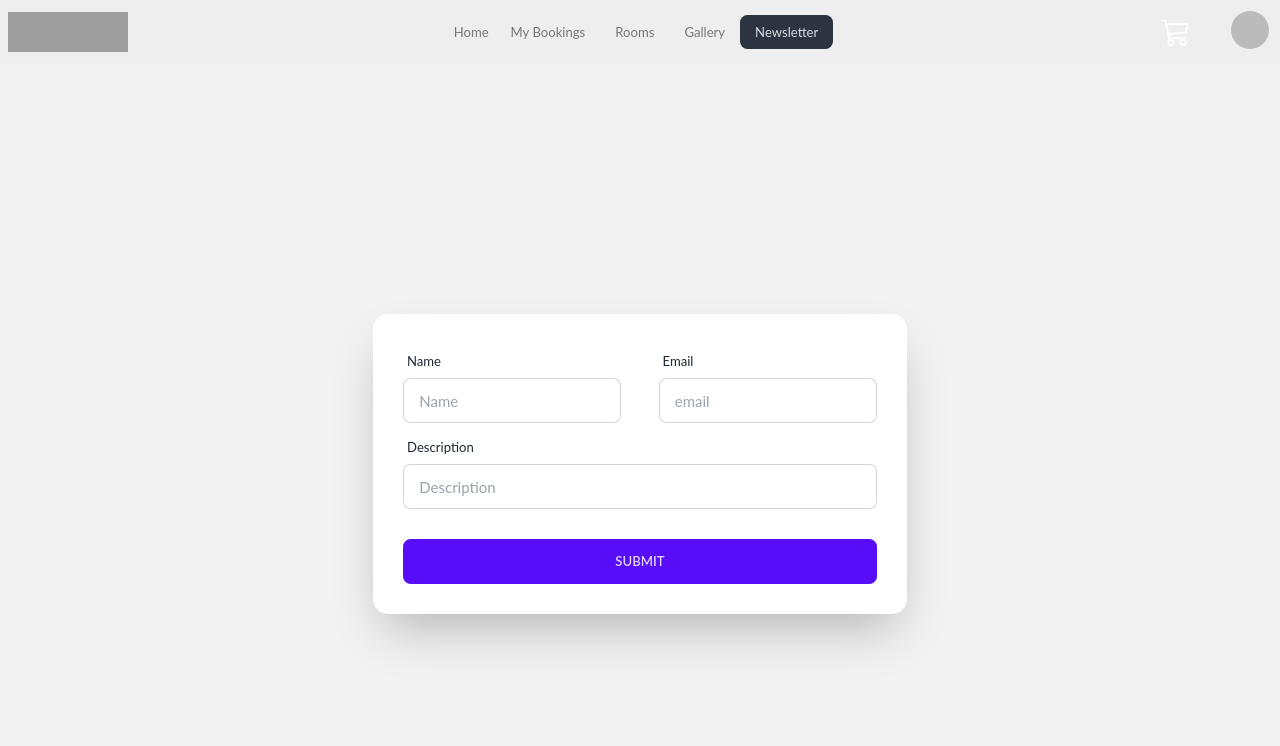
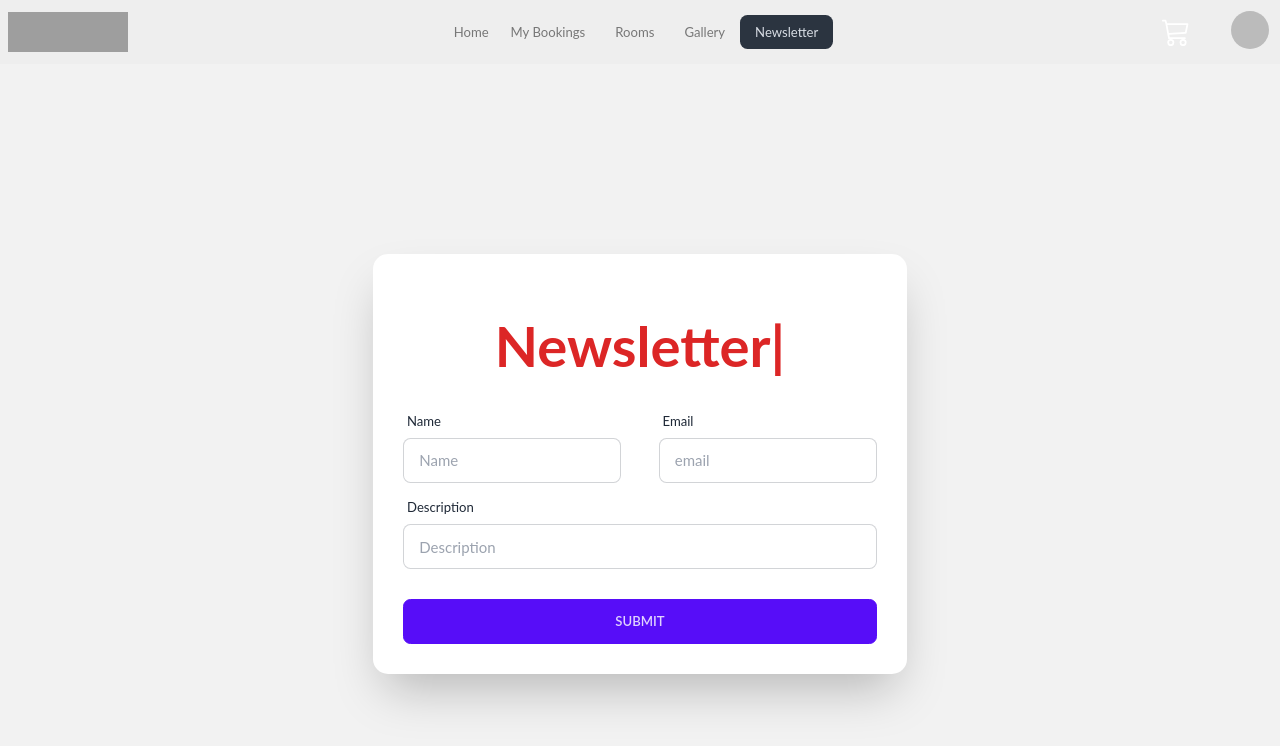
Before and after one commit to Abrar-404/Inn-Tero-Client, a React (Vite) app in the folder inn-tero-client/: page /newsletter in a window 1280 px wide. Shown: the top 746 px of the page. Built offline with nearby package versions, Linux system fonts and the light colour scheme; no server answers; sample sign-in values are in the browser's storage; grey boxes are pictures that could not be loaded.

Commit message:
Added text to submit page

```diff
--- a/inn-tero-client/src/Components/Newsletter/Newsletter.jsx
+++ b/inn-tero-client/src/Components/Newsletter/Newsletter.jsx
@@ -1,9 +1,29 @@
+import { TypeAnimation } from 'react-type-animation';
+
 const Newsletter = () => {
   return (
     <div>
       <div className="hero min-h-screen bg-base-200">
         <div className="hero-content flex-col lg:flex-row-reverse">
           <div className="card flex-shrink-0 w-full shadow-2xl bg-base-100">
+            <div className="text-center text-red-600 text-3xl mt-20 font-bold">
+              <TypeAnimation
+                sequence={[
+                  // Same substring at the start will only be typed once, initially
+                  'Submit',
+                  1000,
+                  'To',
+                  1000,
+                  'Our',
+                  1000,
+                  'Newsletter',
+                  1000,
+                ]}
+                speed={50}
+                style={{ fontSize: '2em' }}
+                repeat={Infinity}
+              />
+            </div>
             <form className="card-body">
               <div className="flex gap-10">
                 <div className="form-control">
```
